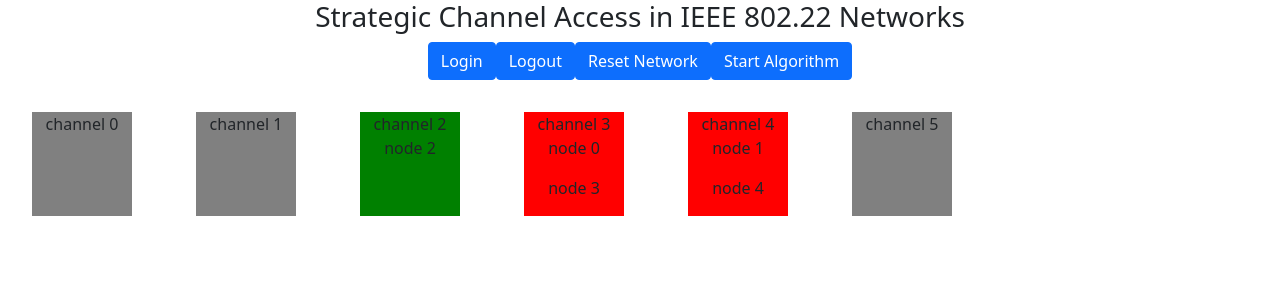
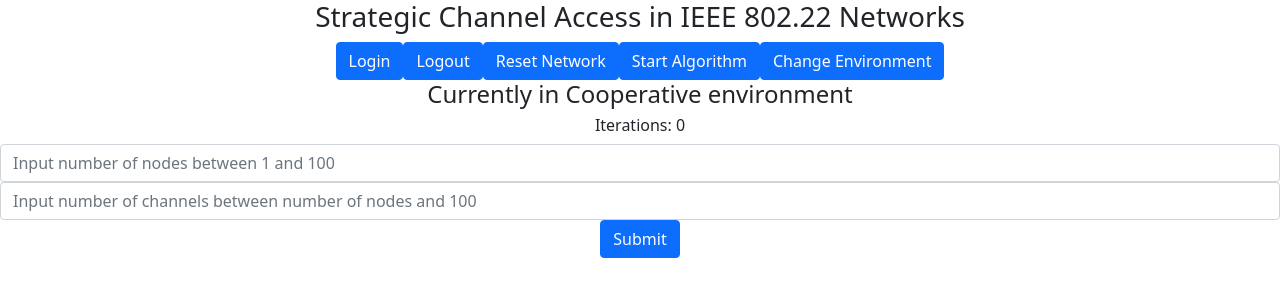
Before and after one commit to JoeyFitzpatrick/ieee802.22, a React (Create React App) app: page / in a window 1280 px wide. Shown: the top 300 px of the page. Built offline with nearby package versions, Linux system fonts and the light colour scheme.

Commit message:
Sim works with competitive environment

```diff
--- a/src/App.js
+++ b/src/App.js
@@ -8,9 +8,19 @@
   const [nodes, setNodes] = useState([]);
   const [channels, setChannels] = useState([]);
   const [len, setLen] = useState(0);
+  const [environment, setEnvironment] = useState("Cooperative");
+  const [iterations, setIterations] = useState(0);
+  const [numNodes, setNumNodes] = useState(0);
+  const [numChan, setNumChan] = useState(0);
 
   const randomChannel = (numChannels) => {
     return Math.floor(Math.random() * numChannels);
+  };
+
+  const costFunc = (N, M) => (N * M) / Math.max(1, M - N);
+
+  const pFunc = (c, N, M) => {
+    return Math.pow(1 / (1 + Math.pow(c, costFunc(N, M))), 1 / Math.max(1, N - 1));
   };
 
   const changeChannels = (channelsArray) => {
@@ -20,11 +30,16 @@
     channelsArray.map((channel) => {
       if (channel.nodes.length > 1) {
         channel.nodes.map((node) => {
-          if ((numChannels - 1) / numChannels > switchVal) {
+          if (
+            ((numChannels - 1) / numChannels > switchVal &&
+              environment === "Cooperative") ||
+            (pFunc(1.2, nodes.length, channelsArray.length) > switchVal &&
+              environment === "Competitive")
+          ) {
             channel.removeNode(node);
             channelsArray[randomChannel(numChannels)].addNode(node);
           }
-          return node
+          return node;
         });
       }
       return channel;
@@ -32,17 +47,23 @@
     return channelsArray;
   };
 
+  const changeEnvironment = () => {
+    if (environment === "Cooperative") {
+      setEnvironment("Competitive");
+    } else if (environment === "Competitive") {
+      setEnvironment("Cooperative");
+    } else {
+      console.log("Unknown environment");
+    }
+  };
+
   const switchAlgo = () => {
     const intervalId = setInterval(() => {
-      console.log("iterate loop");
-      // let channelsCopy = channels;
-      // channelsCopy.forEach((channel) => {
-      //   changeChannel(channel, channelsCopy);
-      // });
+      setIterations((iterations) => iterations + 1);
       let channelsCopy = changeChannels(channels);
       setChannels(channelsCopy);
       if (channels.every((channel) => channel.nodes.length <= 1)) {
-        clearInterval(intervalId)
+        clearInterval(intervalId);
       }
     }, 500);
   };
@@ -87,28 +108,60 @@
     }
   };
 
-  useEffect(() => {
-    setupNetwork(5, 6);
-  }, []);
+  const handleNodeChange = (e) => {
+    setNumNodes(e.target.value)
+  }
+
+  const handleChanChange = (e) => {
+    setNumChan(e.target.value)
+  }
+
+  const handleSubmit = (e) => {
+    setupNetwork(numNodes, numChan);
+    e.preventDefault();
+  }
+
+  // useEffect(() => {
+  //   setupNetwork(5, 6);
+  // }, []);
 
   const [count, setCount] = useState([1, 2, 3]);
 
   useEffect(() => {
     setInterval(() => {
-      setCount(prevCount => prevCount.map(item => item += 1));
+      setCount((prevCount) => prevCount.map((item) => (item += 1)));
     }, 500);
   }, []);
 
   return (
     <div className="App">
-      <Nav startAlgorithm={switchAlgo} />
+      <Nav startAlgorithm={switchAlgo} changeEnvironment={changeEnvironment} />
+      <h4>Currently in {environment} environment</h4>
+      <h6>Iterations: {iterations}</h6>
+      <form onSubmit={handleSubmit}>
+        <input
+          className="form-control"
+          type="text"
+          placeholder="Input number of nodes between 1 and 100"
+          onChange={handleNodeChange}
+        ></input>
+        <input
+          className="form-control"
+          type="text"
+          placeholder="Input number of channels between number of nodes and 100"
+          onChange={handleChanChange}
+        ></input>
+        <button type="submit" className="btn btn-primary" >
+          Submit
+        </button>
+      </form>
       <div className="main-container">
         <div className="main-grid">
           {channels.map((channel) => {
             return (
               <div
                 className="grid-item"
-                style={{ backgroundColor: getBackgroundColor(channel) }}
+                style={{ backgroundColor: getBackgroundColor(channel), color: "white" }}
               >
                 {channel.name}
                 {getChannelNodes(channel)}
--- a/src/Nav.js
+++ b/src/Nav.js
@@ -1,6 +1,6 @@
 import React from "react";
 
-const Nav = ({ startAlgorithm }) => {
+const Nav = ({ startAlgorithm, changeEnvironment }) => {
   return (
     <nav>
       <h3>Strategic Channel Access in IEEE 802.22 Networks</h3>
@@ -19,13 +19,20 @@
       >
         Reset Network
       </button>
-      <button type="button"
-      className="btn btn-primary"
-      onClick={startAlgorithm}
+      <button
+        type="button"
+        className="btn btn-primary"
+        onClick={startAlgorithm}
       >
         Start Algorithm
       </button>
-
+      <button
+        type="button"
+        className="btn btn-primary"
+        onClick={changeEnvironment}
+      >
+        Change Environment
+      </button>
     </nav>
   );
 };
```
